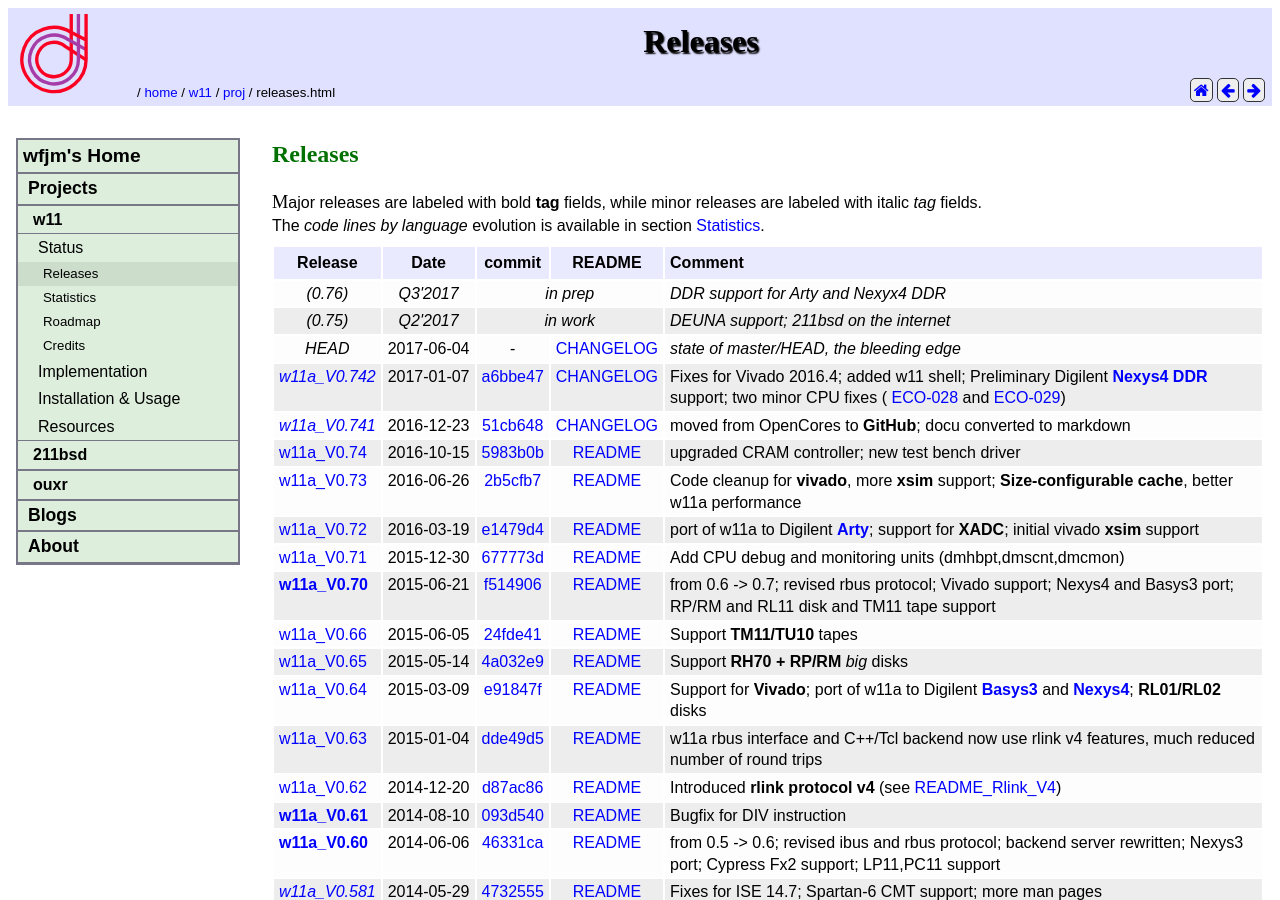
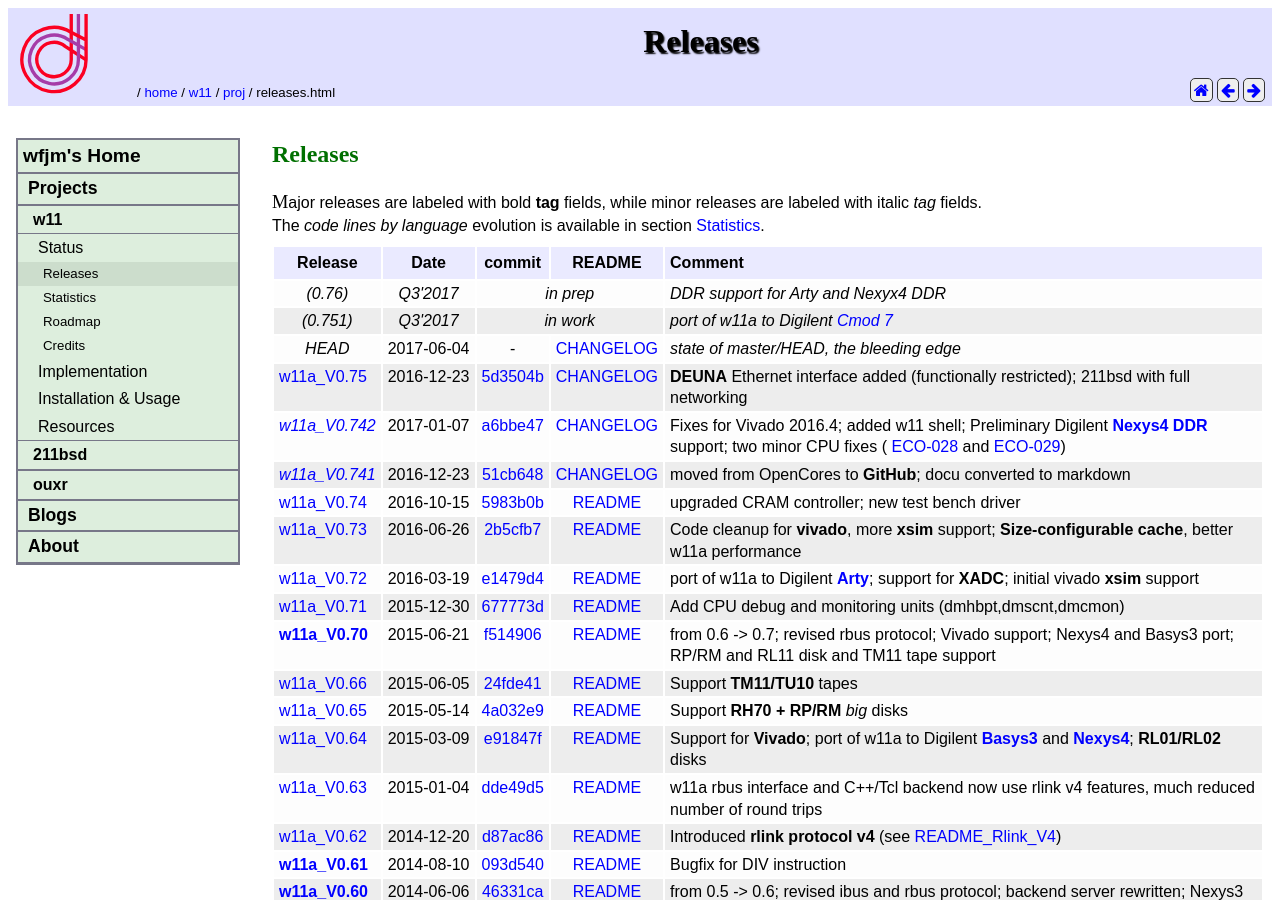
Before and after one commit to wfjm/wfjm.github.io, a Jekyll site: the page built from home/w11/proj/releases.html, in a window 1280 px wide and 900 px high. Built offline with Jekyll 4.4.1, drawn with Linux system fonts in a browser that asks for light colours.

Commit message:
changes for w11a_V0.75

```diff
--- a/home/w11/proj/releases.html
+++ b/home/w11/proj/releases.html
@@ -13,12 +13,20 @@ my:
     dat: Q3'2017
     com: in prep
     txt: DDR support for Arty and Nexyx4 DDR
-  - tag: 0.75
-    dat: Q2'2017
+  - tag: 0.751
+    dat: Q3'2017
     com: in work
-    txt: DEUNA support; 211bsd on the internet
+    txt: port of w11a to Digilent <a href="http://store.digilentinc.com/cmod-a7-breadboardable-artix-7-fpga-module/">Cmod 7</a>
 #
   releases:
+  - tag: w11a_V0.75
+    dat: 2016-12-23
+    typ: no
+    com: 5d3504b01ab921b336736c17bbe79d408ff231c0
+    fil: doc/CHANGELOG.md
+    nam: CHANGELOG
+    txt: <b>DEUNA</b> Ethernet interface added (functionally restricted); 211bsd with full networking
+
   - tag: w11a_V0.742
     dat: 2017-01-07
     typ: mi
```
Also changed, not shown: home/w11/proj/roadmap.html (+8 -8 lines), home/w11/proj/statistics.html (+6 -1 lines).
